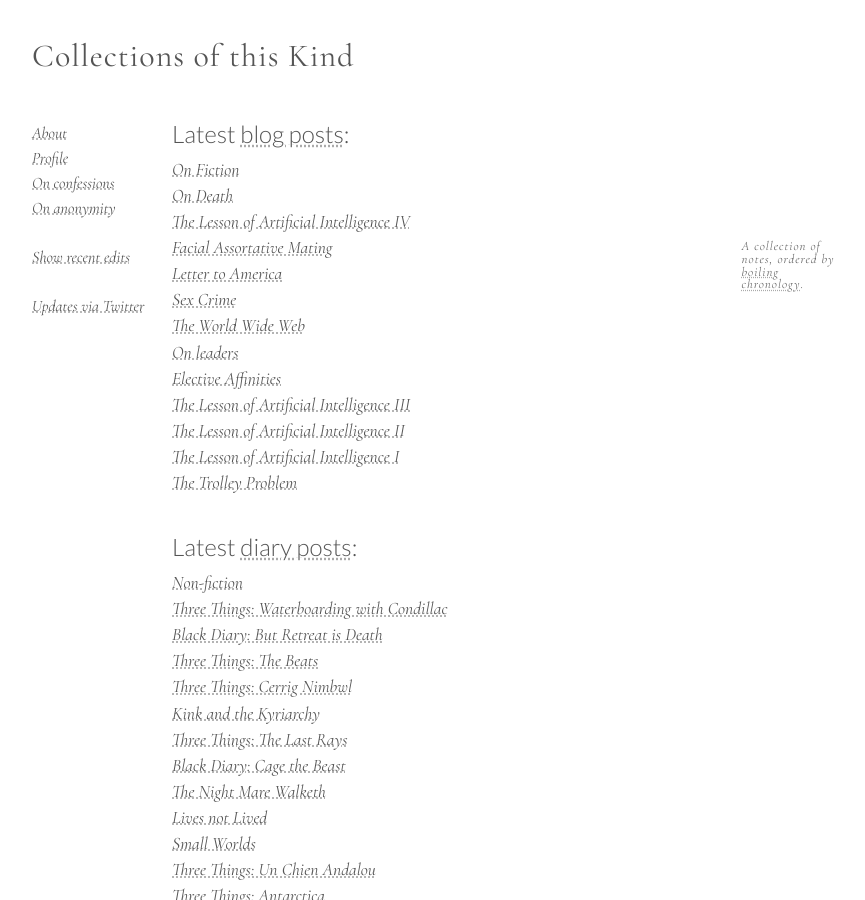
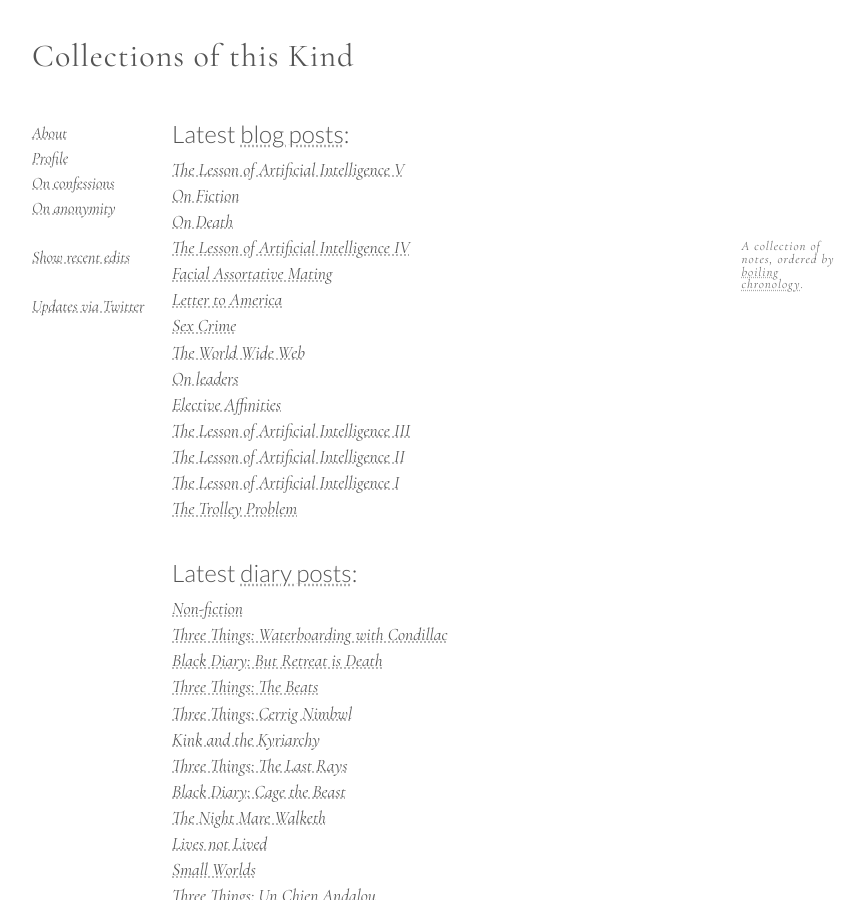
Before and after one commit to CollectionsOfThisKind/collectionsofthiskind.github.io, a Jekyll site: the page built from index.html, in a window 1280 px wide and 900 px high. Shown: the whole window, without its empty margins (78-943 px from the left). Built offline with Jekyll 4.4.1, drawn with Linux system fonts in a browser that asks for light colours.

Commit message:
Add files via upload

```diff
--- a/index.html
+++ b/index.html
@@ -31,6 +31,7 @@ A collection of notes, ordered by <a href="/pages/about/boiling.html">boiling ch
 <h2 name="blog">Latest <a href="/pages/blog/index.html">blog posts</a>:</h2>
 
 <ul class="new">
+<li><a href="pages/blog/ai5.html">The Lesson of Artificial Intelligence V</a></li>
 <li><a href="pages/blog/fiction.html">On Fiction</a></li>
 <li><a href="pages/blog/death.html">On Death</a></li>
 <li><a href="pages/blog/ai4.html">The Lesson of Artificial Intelligence IV</a></li>
```
